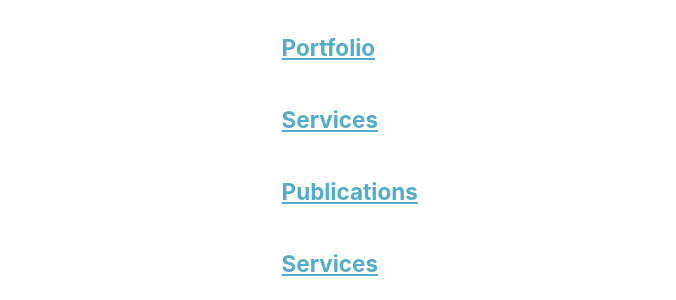
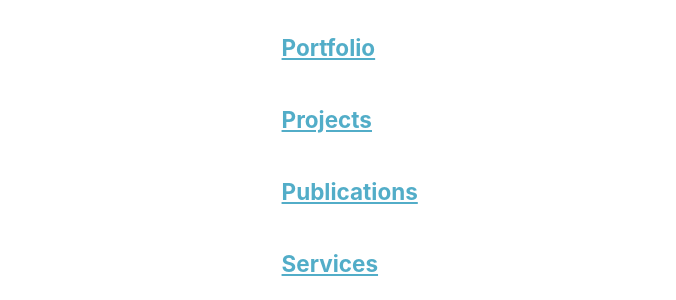
Before and after one commit to zhaoren91/zhaoren91.github.io, a Jekyll site: the page built from _pages/page-archive.html, in a window 1280 px wide and 900 px high, scrolled down 704 px. Shown: the part 154-454 px from the top of the window, without its empty margins (0-676 px from the left). Built offline with Jekyll 4.4.1, drawn with Linux system fonts in a browser that asks for light colours; a script bundle is joined from its source files by our own code; library files that are not in the unit come from our copies.

Commit message:
Update project.md

```diff
--- a/_pages/project.md
+++ b/_pages/project.md
@@ -1,7 +1,7 @@
 ---
 layout: archive
-title: "Services"
-permalink: /service/
+title: "Projects"
+permalink: /project/
 author_profile: true
 ---
 {% include base_path %}
```
